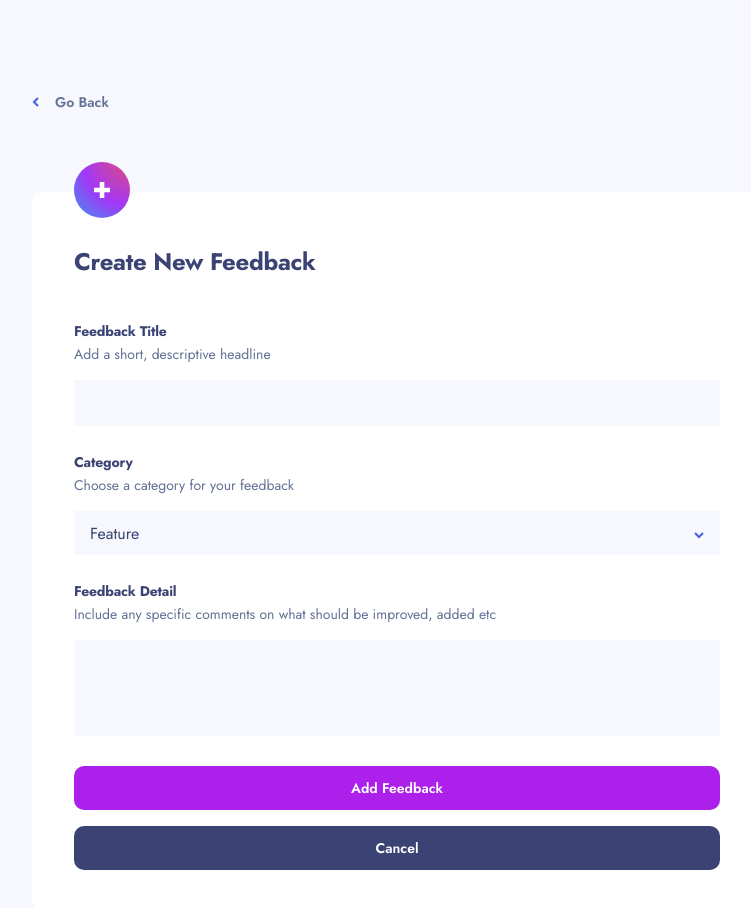
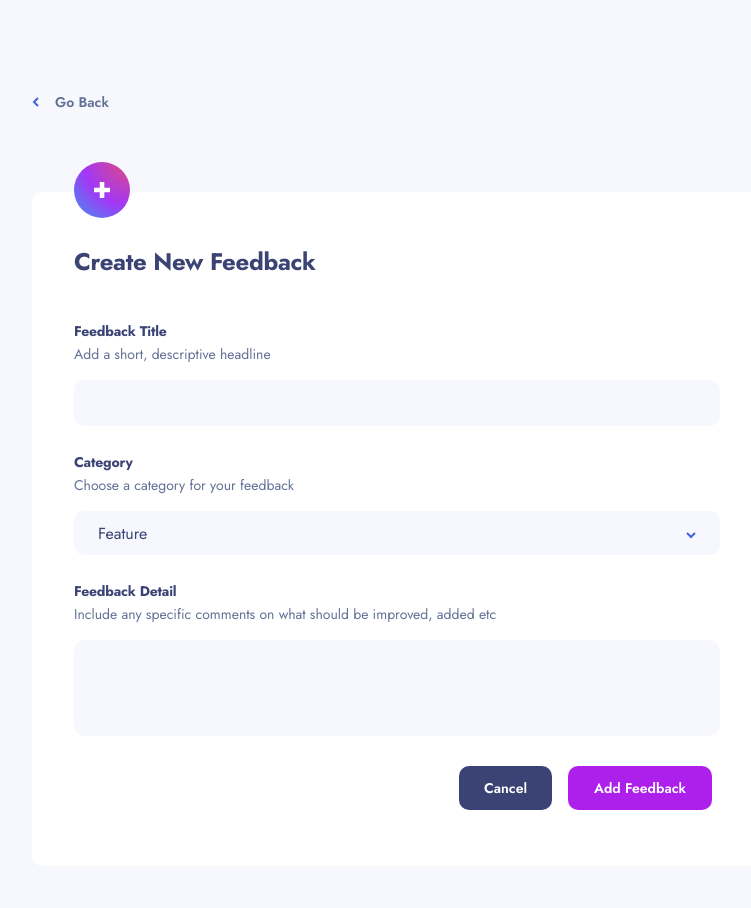
Before and after one commit to OliverCadman/product_feedback_app, a React (Vite) app in the folder app/: page /add-feedback in a window 1280 px wide. Shown: the top 908 px of the page, without its empty margins (243-994 px from the left). Built offline with nearby package versions, Linux system fonts and the light colour scheme.

Commit message:
Add outlines on focussed inputs. Adjust flex of cta buttons on tablet screens and up

```diff
--- a/app/src/assets/css/_variables.scss
+++ b/app/src/assets/css/_variables.scss
@@ -4,11 +4,13 @@
 
 /* Block */
 $magenta: #AD1FEA;
+$magenta-hover: #C75AFE;
 $blue: #4661E6;
 $lightblue: #62bcfa;
 $lightblue-hover: #CFD7FF;
 $dark-blue-1 : #373f68;
 $dark-blue-2: #3a4374;
+$dark-blue-2-hover: #656EA3;
 $light-grayblue: #f2f4fe;
 $dark-gray-blue: #647196;
 $light-gray: #f7f8fd;
--- a/app/src/components/AddFeedbackForm/AddFeedbackForm.tsx
+++ b/app/src/components/AddFeedbackForm/AddFeedbackForm.tsx
@@ -31,7 +31,7 @@ const AddFeedbackForm = () => {
         <label htmlFor="feedback-title">Feedback Title</label>
         <p>Add a short, descriptive headline</p>
         <div className="form-control">
-          <input type="text" id="feedback-title" />
+          <input type="text" id="feedback-title" className="input-focusable" />
         </div>
       </div>
       <div className="form-group">
@@ -54,7 +54,7 @@ const AddFeedbackForm = () => {
           Include any specific comments on what should be improved, added etc
         </p>
         <div className="form-control">
-          <textarea id="feedback-detail"></textarea>
+          <textarea id="feedback-detail" className="input-focusable"></textarea>
         </div>
       </div>
       <div className="submit-btn__container">
--- a/app/src/components/AddFeedbackForm/_add-feedback-form.scss
+++ b/app/src/components/AddFeedbackForm/_add-feedback-form.scss
@@ -37,7 +37,7 @@
 .form-control {
     width: 100%;
 
-    input, textarea, select {
+    input, textarea {
         width: 100%;
         border: none;
         background-color: $light-gray;
@@ -46,6 +46,7 @@
         color: $dark-blue-2;
         font-weight: $fw-regular;
         font-size: 0.813rem;
+        border-radius: 10px;
 
         @include tablet() {
             padding: 0.75rem 1.5rem;
@@ -64,10 +65,6 @@
 
     select {
         position: relative;
-
-        // .category-values__wrapper {
-        //     position: absolute;
-        // }
     }
 }
 
@@ -76,14 +73,45 @@
         menu {
             flex-direction: column;
 
+            @include tablet() {
+                flex-direction: row;
+                justify-content: flex-end;
+            }
+
             li {
                 &:first-of-type {
                     margin-bottom: 1rem;
                 }
 
+                @include tablet() {
+                    margin: 0 .5rem;
+                    &:first-of-type {
+                        order: 2;
+                    }
+
+                    &:last-of-type {
+                        order: 1;
+                    }
+
+                }
+
             button {
                 width: 100%;
-            }
+
+                @include tablet() {
+
+
+                    &.btn-dark-blue {
+                        min-width: 93px;
+                        min-height: 44px;
+                    }
+
+                    &.btn-magenta {
+                        min-width: 144px;
+                        min-height: 44px;
+                    }
+                }
+                }
             }
         }
     }
--- a/app/src/components/CommentInput/CommentInput.tsx
+++ b/app/src/components/CommentInput/CommentInput.tsx
@@ -14,7 +14,7 @@ const CommentInput: React.FC<CommentInputProps> = ({
       <label htmlFor="comment-input">Add Comment:</label>
       <div className="comment-input__wrapper">
         <textarea
-          id="comment-input"
+          id="comment-input input-focusable"
           onChange={setComment}
           className={showError ? "error" : ""}
           value={textAreaValue}
--- a/app/src/components/Dropdown/Dropdown.tsx
+++ b/app/src/components/Dropdown/Dropdown.tsx
@@ -13,7 +13,7 @@ const Dropdown: React.FC<DropdownProps> = ({
   selectedItem,
 }) => {
   return (
-    <div className="dd-wrapper">
+    <div className={`dd-wrapper ${isListOpen ? "focus" : ""}`}>
       <button type="button" className="dd-header" onClick={toggleList}>
         <div className="dd-header-title flex row-between">
           {headerTitle}
--- a/app/src/components/Dropdown/_dropdown.scss
+++ b/app/src/components/Dropdown/_dropdown.scss
@@ -3,7 +3,13 @@
     background-color: $light-gray;
     min-height: 44px;
     display: flex;
-    padding: 0 1rem;
+    padding: 0 1.5rem;
+    border-radius: 10px;
+    transition: outline 0.1s ease;
+
+     &.focus {
+          outline: 1px solid $blue;
+        }
 
     & > button {
         background: transparent;
@@ -15,8 +21,8 @@
     }
 
     .dd-header-title {
+        font-size: 0.813rem;
 
-        font-size: 0.813rem;
 
         @include tablet() {
             font-size: 1rem;
--- a/app/src/components/ReplyInput/ReplyInput.tsx
+++ b/app/src/components/ReplyInput/ReplyInput.tsx
@@ -17,7 +17,7 @@ const ReplyInput: React.FC<ReplyInputProps> = ({
       <div className="comment-input__wrapper reply">
         <div className="flex-grow-1">
           <textarea
-            id="comment-input"
+            id="comment-input input-focusable"
             aria-label="Add Reply"
             onChange={setReply}
             className={showError ? "error" : ""}
--- a/app/src/index.scss
+++ b/app/src/index.scss
@@ -107,6 +107,7 @@ menu, ul, ol {
 }
 
 .btn {
+    cursor: pointer;
     border-radius: 10px;
     width: 134px;
     height: 40px;
@@ -138,6 +139,13 @@ menu, ul, ol {
 
 .btn-magenta {
   background-color: $magenta;
+
+  @include desktop() {
+    transition: background-color 0.2s ease;
+    &:hover {
+      background-color: $magenta-hover;
+    }
+  }
 }
 
 .btn-blue {
@@ -146,6 +154,13 @@ menu, ul, ol {
 
 .btn-dark-blue {
   background-color: $dark-blue-2;
+
+  @include desktop() {
+    transition: background-color 0.2s ease;
+    &:hover {
+      background-color: $dark-blue-2-hover;
+    }
+  }
 }
 
 .white-bg {
@@ -154,6 +169,14 @@ menu, ul, ol {
 
 .border-10 {
   border-radius: 10px;
+}
+
+.input-focusable {
+  transition: outline 0.1s ease;
+
+      &:focus {
+          outline: 1px solid $blue;
+      }
 }
 
 // Components
```
